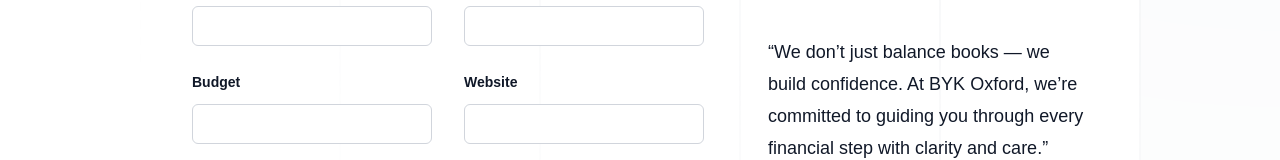
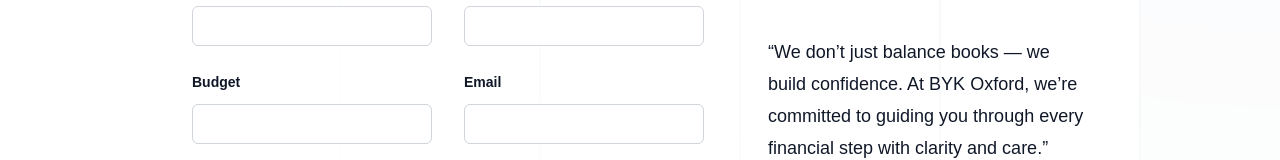
Before and after one commit to BYK-Oxford/byk-website, a Next.js app: page /contact in a window 1280 px wide. Shown: the part 464-624 px from the top of the page. Built offline with nearby package versions, Linux system fonts and the light colour scheme.

Commit message:
addded the form working

```diff
--- a/package.json
+++ b/package.json
@@ -9,6 +9,7 @@
     "lint": "next lint"
   },
   "dependencies": {
+    "@formspree/react": "^3.0.0",
     "@headlessui/react": "^2.2.3",
     "@heroicons/react": "^2.2.0",
     "gsap": "^3.13.0",
--- a/src/app/contact/page.tsx
+++ b/src/app/contact/page.tsx
@@ -2,6 +2,7 @@
 import { useEffect, useRef } from "react";
 import { gsap } from "gsap";
 import { ScrollTrigger } from "gsap/ScrollTrigger";
+import { useForm, ValidationError } from "@formspree/react";
 
 gsap.registerPlugin(ScrollTrigger);
 
@@ -12,6 +13,10 @@ export default function Contact() {
   const paraRef1 = useRef<HTMLDivElement | null>(null);
   const imageRef = useRef<HTMLImageElement | null>(null);
   const formRef = useRef<HTMLFormElement>(null);
+
+  // Formspree hook - replace "xjkwndqj" with your actual Formspree form ID
+  const [state, handleSubmit] = useForm("xjkwndqj");
+
   useEffect(() => {
     // Animate heading
     if (headingRef.current) {
@@ -121,6 +126,19 @@ export default function Contact() {
       );
     }
   }, []);
+  if (state.succeeded) {
+    return (
+      <div className="mx-auto max-w-xl lg:max-w-4xl px-6 py-10 sm:py-32 lg:px-8">
+        <h2 className="text-4xl font-semibold tracking-tight text-pretty text-gray-900 sm:text-5xl">
+          Thanks for reaching out!
+        </h2>
+        <p className="mt-6 text-lg/8 text-gray-600">
+          We appreciate your message and will get back to you soon.
+        </p>
+      </div>
+    );
+  }
+
   return (
     <div className="relative isolate bg-white px-6 py-10 sm:py-32 lg:px-8">
       <svg
@@ -164,7 +182,7 @@ export default function Contact() {
           your finances and support your growth.
         </p>
         <div className="mt-16 flex flex-col gap-16 sm:gap-y-20 lg:flex-row">
-          <form ref={formRef} action="#" method="POST" className="lg:flex-auto">
+          <form ref={formRef} onSubmit={handleSubmit} className="lg:flex-auto">
             <div className="grid grid-cols-1 gap-x-8 gap-y-6 sm:grid-cols-2">
               <div>
                 <label
@@ -218,17 +236,24 @@ export default function Contact() {
               </div>
               <div>
                 <label
-                  htmlFor="website"
+                  htmlFor="email"
                   className="block text-sm/6 font-semibold text-gray-900"
                 >
-                  Website
+                  Email
                 </label>
                 <div className="mt-2.5">
                   <input
-                    id="website"
-                    name="website"
-                    type="url"
+                    id="email"
+                    name="email"
+                    type="email"
+                    autoComplete="email"
+                    required
                     className="block w-full rounded-md bg-white px-3.5 py-2 text-base text-gray-900 outline-1 -outline-offset-1 outline-gray-300 placeholder:text-gray-400 focus:outline-2 focus:-outline-offset-2 focus:outline-indigo-600"
+                  />
+                  <ValidationError
+                    prefix="Email"
+                    field="email"
+                    errors={state.errors}
                   />
                 </div>
               </div>
@@ -244,8 +269,14 @@ export default function Contact() {
                     id="message"
                     name="message"
                     rows={4}
+                    required
                     className="block w-full rounded-md bg-white px-3.5 py-2 text-base text-gray-900 outline-1 -outline-offset-1 outline-gray-300 placeholder:text-gray-400 focus:outline-2 focus:-outline-offset-2 focus:outline-indigo-600"
                     defaultValue={""}
+                  />
+                  <ValidationError
+                    prefix="Message"
+                    field="message"
+                    errors={state.errors}
                   />
                 </div>
               </div>
@@ -253,6 +284,7 @@ export default function Contact() {
             <div className="mt-10">
               <button
                 type="submit"
+                disabled={state.submitting}
                 className="block w-full rounded-md bg-indigo-600 px-3.5 py-2.5 text-center text-sm font-semibold text-white shadow-xs hover:bg-indigo-500 focus-visible:outline-2 focus-visible:outline-offset-2 focus-visible:outline-indigo-600"
               >
                 Let’s talk
--- a/src/app/ui/footer.tsx
+++ b/src/app/ui/footer.tsx
@@ -1,27 +1,35 @@
 const navigation = {
   main: [
-    { name: 'Home', href: '#' },
-    { name: 'About', href: '#' },
-    { name: 'FAQ', href: '#' },
-    { name: 'Contact', href: '#' },
+    { name: "Home", href: "/home" },
+    { name: "About", href: "/about" },
+    { name: "FAQ", href: "/faq" },
+    { name: "Contact", href: "/contact" },
   ],
-
-}
+};
 
 export default function Example() {
   return (
     <footer className="bg-white">
       <div className="mx-auto max-w-7xl overflow-hidden px-6 py-10 sm:py-10 lg:px-8">
-        <nav aria-label="Footer" className="-mb-6 flex flex-wrap justify-center gap-x-12 gap-y-3 text-sm/6">
+        <nav
+          aria-label="Footer"
+          className="-mb-6 flex flex-wrap justify-center gap-x-12 gap-y-3 text-sm/6"
+        >
           {navigation.main.map((item) => (
-            <a key={item.name} href={item.href} className="text-gray-600 hover:text-gray-900">
+            <a
+              key={item.name}
+              href={item.href}
+              className="text-gray-600 hover:text-gray-900"
+            >
               {item.name}
             </a>
           ))}
         </nav>
 
-        <p className="mt-10 text-center text-sm/6 text-gray-600">&copy; {new Date().getFullYear()} BYK Oxford Ltd. All rights reserved.</p>
+        <p className="mt-10 text-center text-sm/6 text-gray-600">
+          &copy; {new Date().getFullYear()} BYK Oxford Ltd. All rights reserved.
+        </p>
       </div>
     </footer>
-  )
+  );
 }
```
Also changed, not shown: 1 other file (tests, documents, lock files or other folders).
